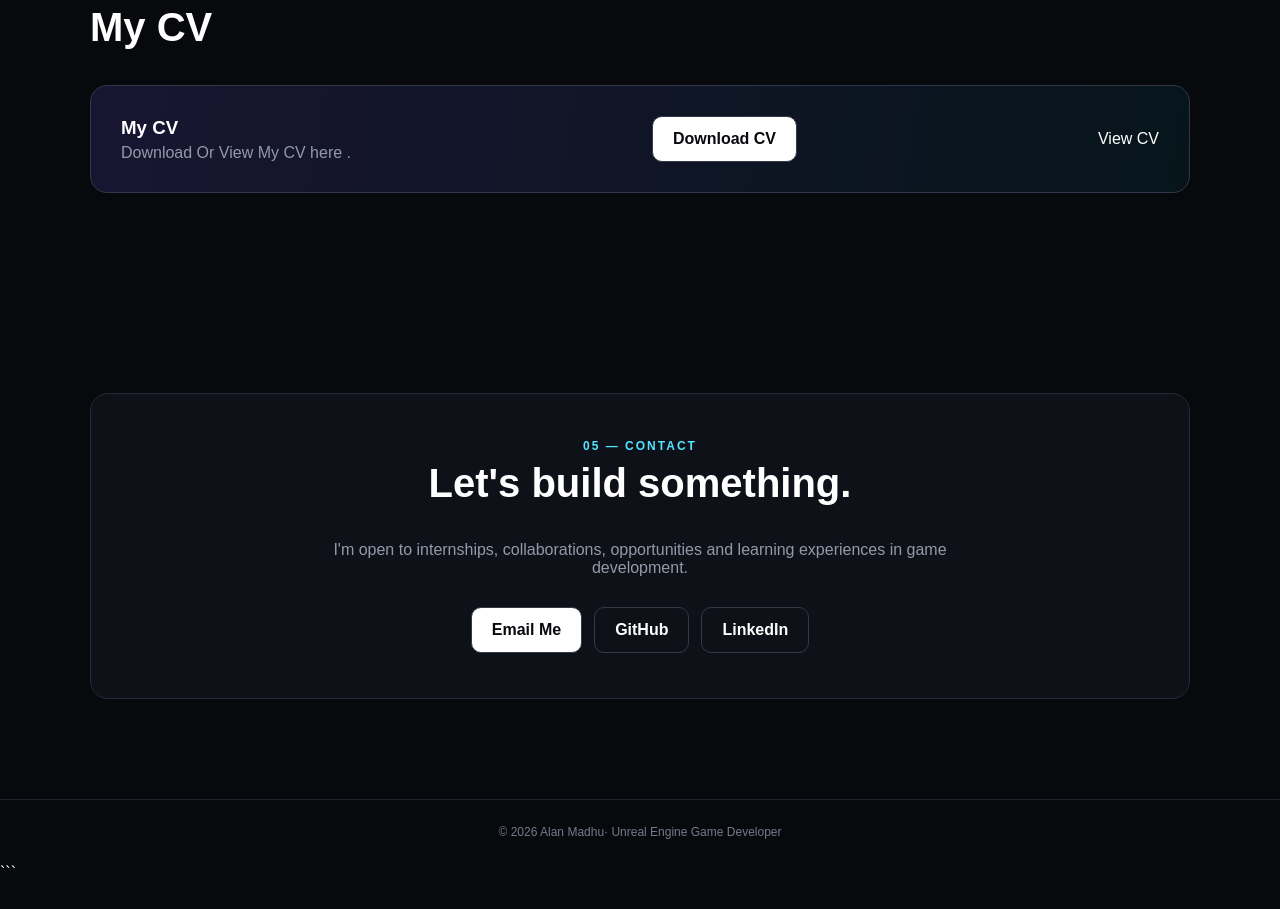
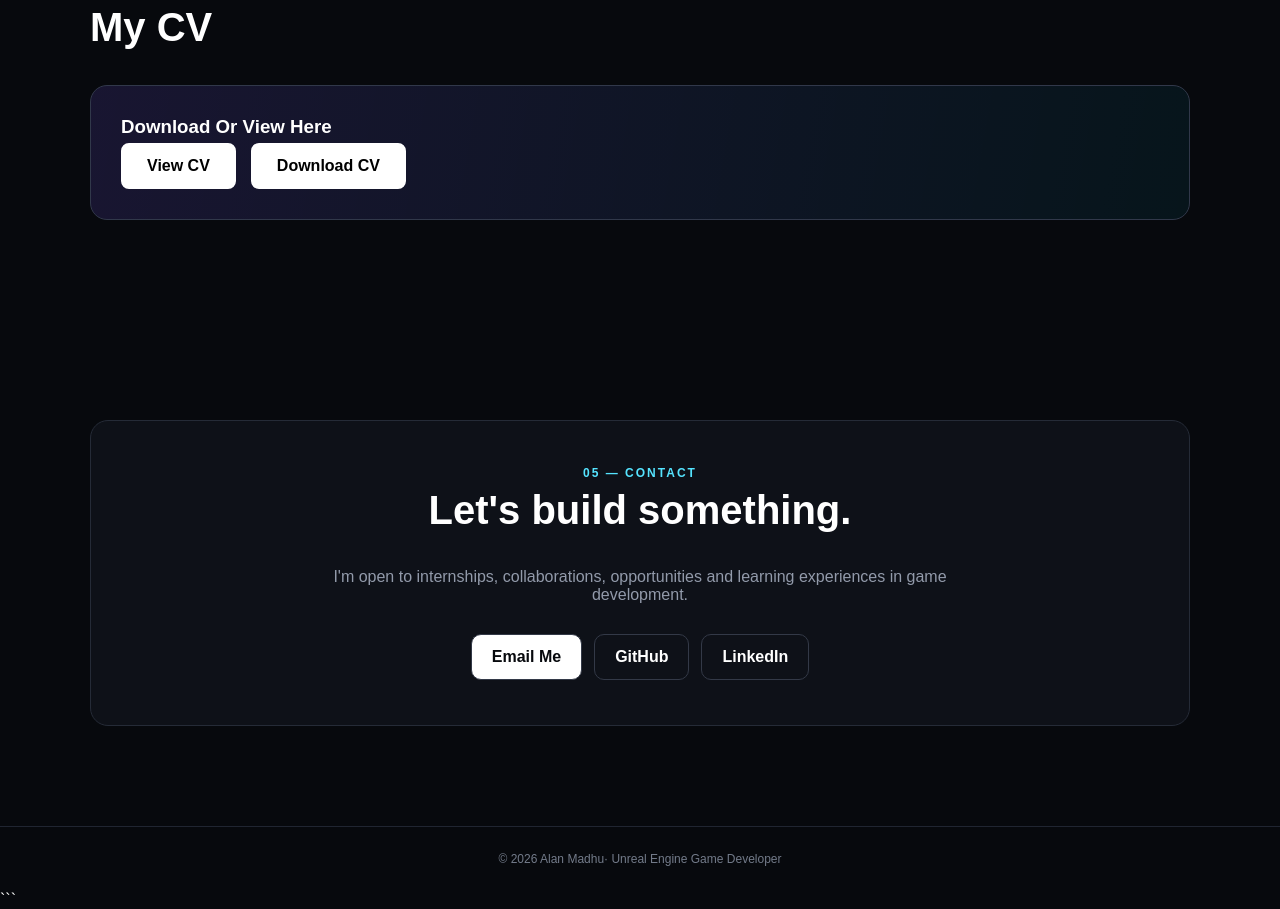
Before and after one commit to alan7123/Portfolio, a plain HTML site: page index.html in a window 1280 px wide. Shown: the part 3068-3977 px from the top of the page. Before the commit the page ends 3950 px from the top, so only its background shows below. Drawn offline with Linux system fonts and the light colour scheme.

Commit message:
Update index.html

```diff
--- a/index.html
+++ b/index.html
@@ -403,21 +403,29 @@
     gap: 15px;
 }
 
-.cv-button {
-    display: inline-block;
-    padding: 12px 24px;
-    background: white;
-    color: black;
-    border: 2px solid white;
-    border-radius: 8px;
-    text-decoration: none;
-    font-weight: bold;
-    transition: 0.3s;
+.resume-buttons {
+    display: flex !important;
+    gap: 15px !important;
+    align-items: center;
 }
 
-.cv-button:hover {
-    background: #dddddd;
-    transform: translateY(-2px);
+.resume-buttons a.cv-button {
+    display: inline-block !important;
+    background: #ffffff !important;
+    color: #000000 !important;
+    border: 2px solid #ffffff !important;
+    padding: 12px 24px !important;
+    border-radius: 8px !important;
+    text-decoration: none !important;
+    font-weight: 700 !important;
+    cursor: pointer !important;
+    transition: all 0.2s ease !important;
+}
+
+.resume-buttons a.cv-button:hover {
+    background: #dddddd !important;
+    color: #000000 !important;
+    transform: translateY(-2px) !important;
 }
     </style>
 </head>
@@ -882,26 +890,24 @@
             <div>
 
                 <h3>
-                   My CV
+                 Download Or View Here
                 </h3>
 
                 <p>
-                    Download Or View My CV here .
+
                 </p>
 
-            </div>
+               <div class="resume-buttons">
+    <a
+        href="Alan_Madhu_CV.pdf" target="_blank" class="cv-button">
+        View CV
+    </a>
 
-            <a
-                href="Alan_Madhu_CV.pdf"
-                download
-                class="btn primary"
-            >
-                Download CV
-            </a>
-            <a href="Alan_Madhu_CV.pdf"
-                target="_blank"
-                >
-                View CV
+
+    <a href="Alan_Madhu_CV.pdf" download class="cv-button">
+        Download CV
+    </a>
+
             </a>
 
         </div>
```
